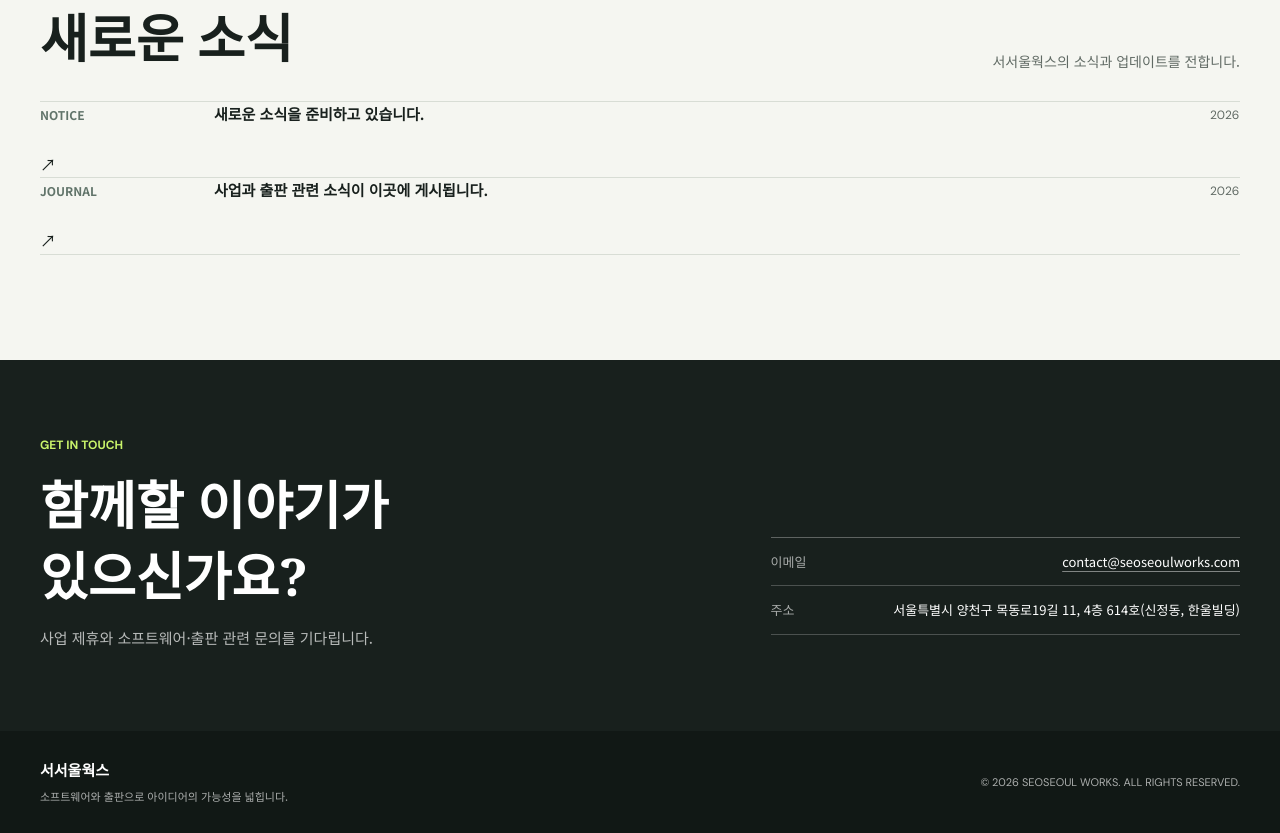
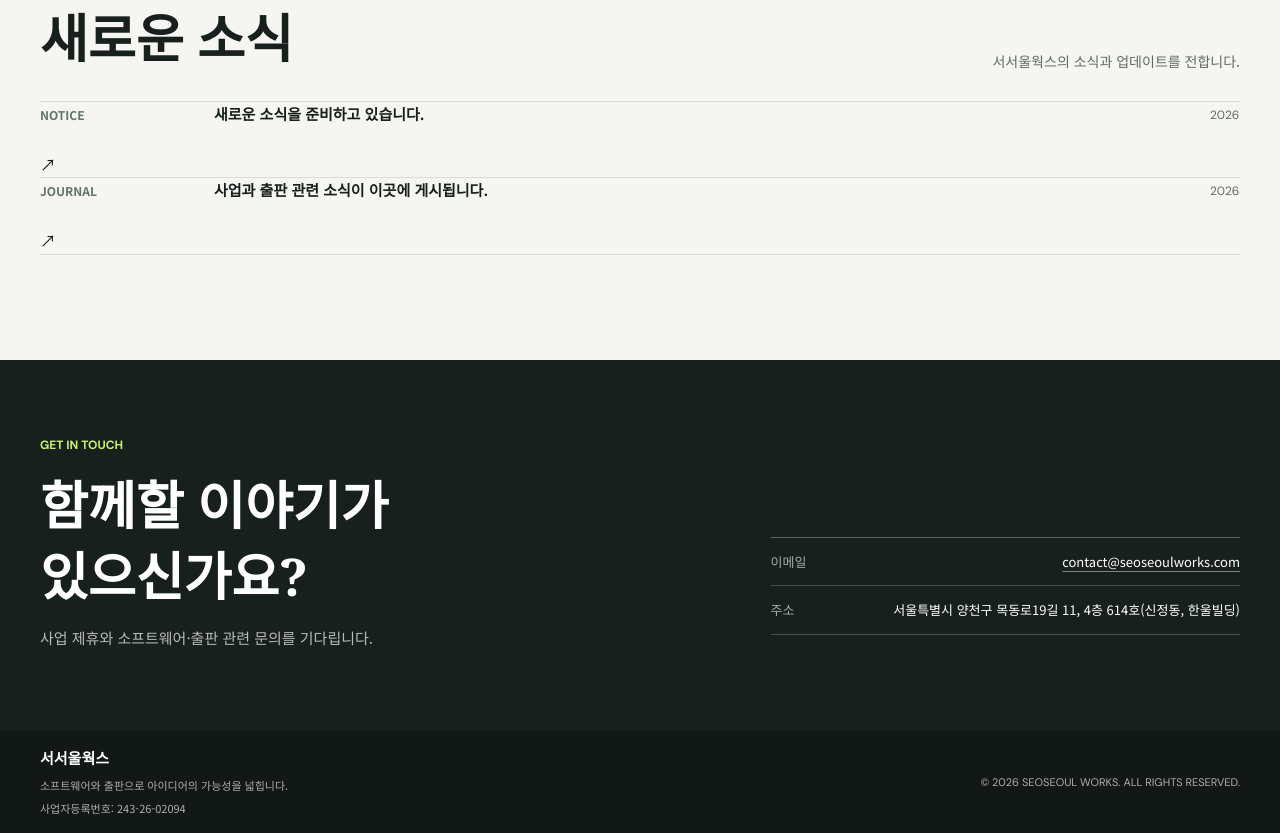
Before and after one commit to Aloepig/seoseoulworks, a plain HTML site: page index.html in a window 1280 px wide. Shown: the part 2315-3148 px from the top of the page. Drawn offline with Linux system fonts and the light colour scheme.

Commit message:
Show business registration number in footer

```diff
--- a/index.html
+++ b/index.html
@@ -427,6 +427,7 @@
       <div>
         <div class="footer-brand">서서울웍스</div>
         <p class="footer-meta">소프트웨어와 출판으로 아이디어의 가능성을 넓힙니다.</p>
+        <p class="footer-meta">사업자등록번호: 243-26-02094</p>
       </div>
       <p class="copyright">© <span id="current-year">2026</span> SEOSEOUL WORKS. ALL RIGHTS RESERVED.</p>
     </div>
```
